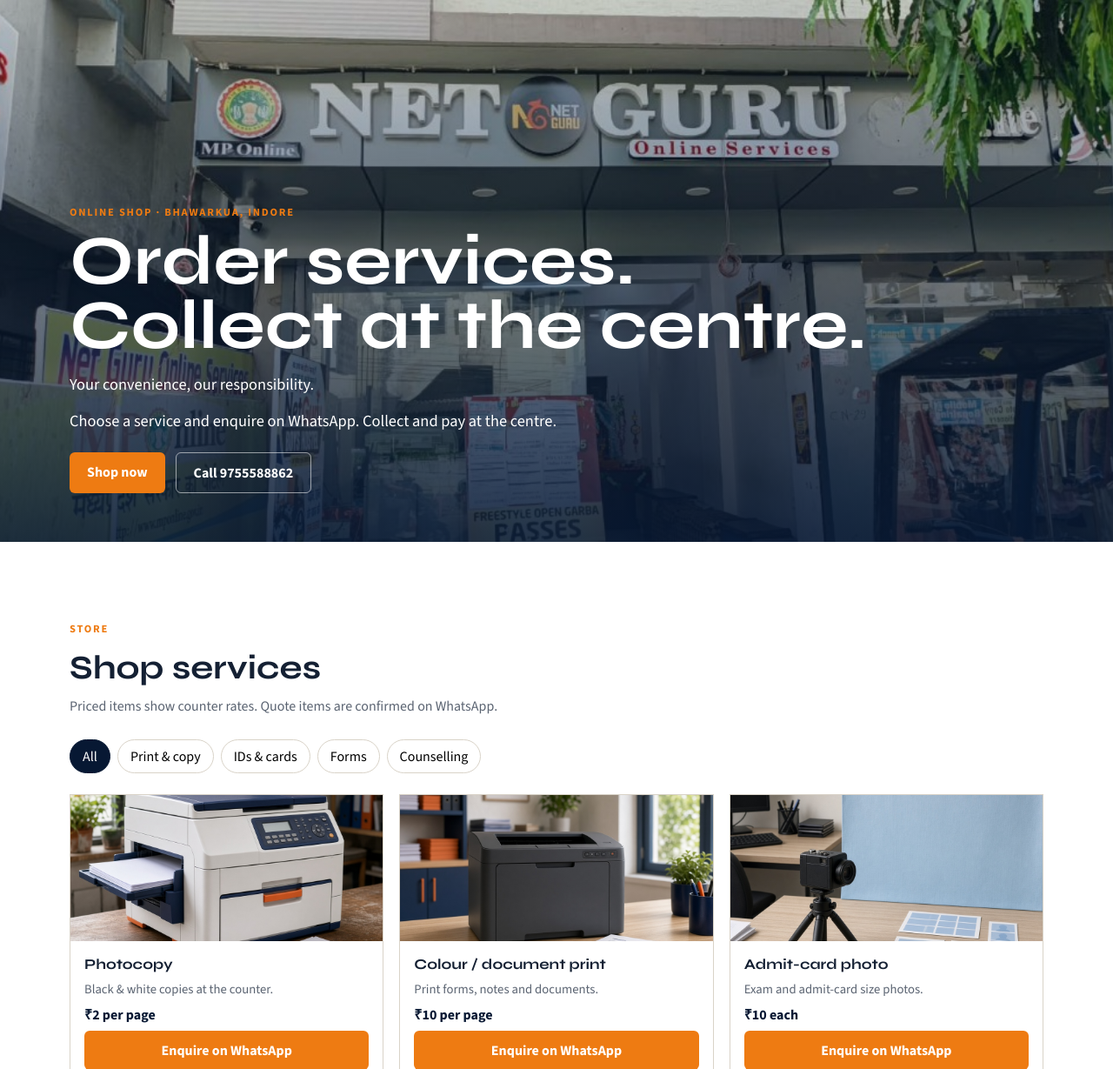
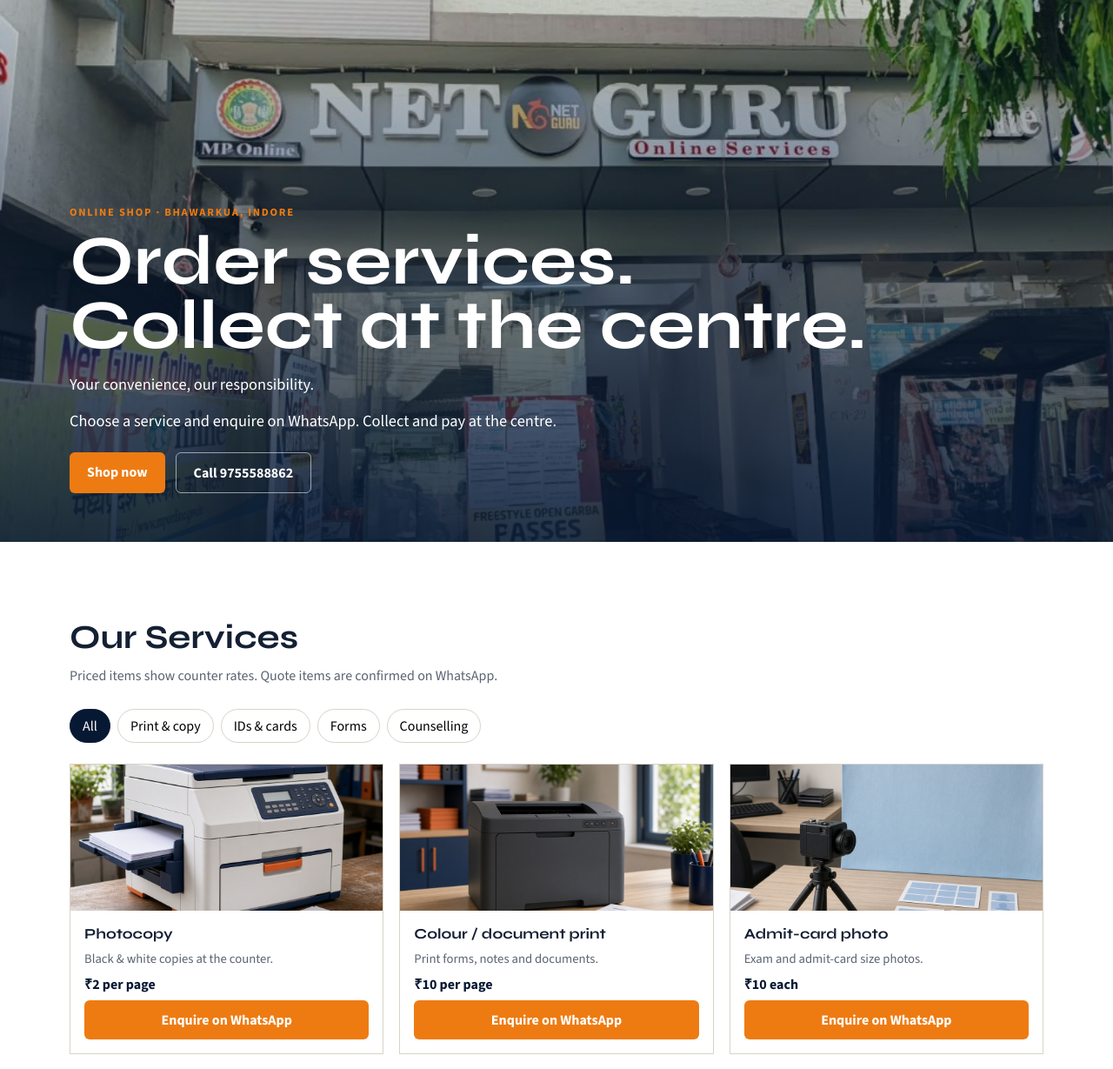
Before and after one commit to Amol-dhakate/Netguru, a Flask app: page / in a window 1280 px wide. Shown: the part 77-1306 px from the top of the page at 87% size. Run offline with Flask 3, Linux system fonts and the light colour scheme.

Commit message:
Rename the shop section heading to Our Services.
Co-authored-by: Cursor <cursoragent@cursor.com>

```diff
--- a/index.html
+++ b/index.html
@@ -59,8 +59,7 @@
 
     <section class="section shop-section" id="shop">
       <div class="wrap">
-        <p class="kicker">Store</p>
-        <h2>Shop services</h2>
+        <h2>Our Services</h2>
         <p class="section-lead">
           Priced items show counter rates. Quote items are confirmed on WhatsApp.
         </p>
--- a/python/public/index.html
+++ b/python/public/index.html
@@ -59,8 +59,7 @@
 
     <section class="section shop-section" id="shop">
       <div class="wrap">
-        <p class="kicker">Store</p>
-        <h2>Shop services</h2>
+        <h2>Our Services</h2>
         <p class="section-lead">
           Priced items show counter rates. Quote items are confirmed on WhatsApp.
         </p>
--- a/python/src/netguru/templates/index.html
+++ b/python/src/netguru/templates/index.html
@@ -59,8 +59,7 @@
 
     <section class="section shop-section" id="shop">
       <div class="wrap">
-        <p class="kicker">Store</p>
-        <h2>Shop services</h2>
+        <h2>Our Services</h2>
         <p class="section-lead">
           Priced items show counter rates. Quote items are confirmed on WhatsApp.
         </p>
```
Also changed, not shown: python/tests/test_app.py (+2 -1 lines).
